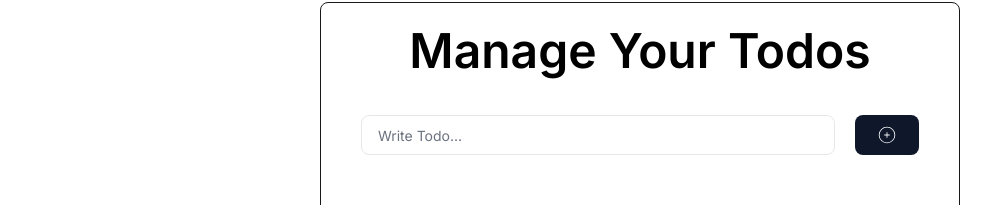
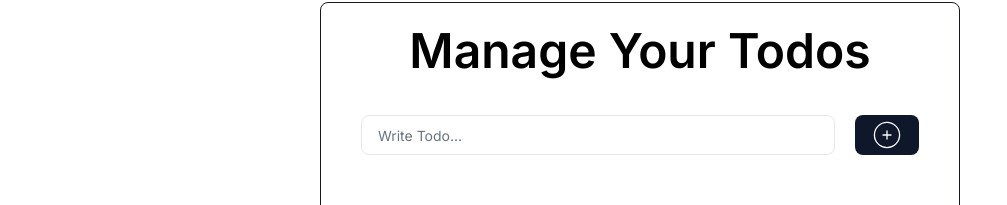
Before and after one commit to rudra-iitm/Note-Corner, a Next.js app: page /to-do in a window 1280 px wide. Shown: the part 110-315 px from the top of the page, without its empty margins (0-1007 px from the left). Built offline with nearby package versions, Linux system fonts and the light colour scheme.

Commit message:
Fixed todo ui

```diff
--- a/app/text-editor/page.tsx
+++ b/app/(main)/text-editor/page.tsx
@@ -10,7 +10,7 @@ const page = () => {
     <CardContent>
       <CodeEditor />
     </CardContent>
-  </Card>
+    </Card>
     </div>
   )
 }
--- a/components/InputTodo.tsx
+++ b/components/InputTodo.tsx
@@ -15,7 +15,7 @@ const InputTodo = () => {
   return (
     <form onSubmit={addNewTodo} className="w-full h-8 rounded-3xl mb-8 flex gap-1">
       <Input className="flex-1 rounded-lg p-4" value={newTodo} onChange={(e) => setNewTodo(e.target.value)} placeholder="Write Todo..."/>
-			<Button className="rounded-lg w-16 h-10 ml-4" type="submit"><CiCirclePlus size={20}/></Button>
+			<Button className="rounded-lg w-16 h-10 ml-4 p-4" type="submit"><CiCirclePlus size={40} className="m-0 p-0" /></Button>
 		</form>
     )
 }
--- a/components/Todo.tsx
+++ b/components/Todo.tsx
@@ -45,10 +45,10 @@ const Todo : React.FC<TodoProps> = ({ todo }) => {
         <form onSubmit={handleSubmit} className={`h-full w-full flex gap-3 justify-center items-center px-4 py-2 rounded-xl`}>
           <Checkbox checked={todo.complete} onClick={() => toggleComplete(todo.id)} className=""/>
           <Input className={`w-10/12 p-2 border-0 outline-2  ${todo.complete ? "line-through" : ""}`} type="text" readOnly={!editable} value={thisTodo} onChange={(e) => setThisTodo(e.target.value)} />
-          <Button variant={editable ? "default" : "outline"} className="w-1/12 h-full" type="submit">
+          <Button variant={editable ? "default" : "outline"} className="w-1/12 h-full p-2" type="submit">
             {editable ? <IoIosSave size={20}/> : <HiOutlinePencilAlt size={20}/> }
           </Button>
-          <Button className="w-1/12 h-full bg-red-600 rounded-lg" onClick={deleteThisTodo}>
+          <Button className="w-1/12 h-full bg-red-600 rounded-lg p-2" onClick={deleteThisTodo}>
             <MdOutlineDelete size={20}/>
           </Button>
         </form>
```
